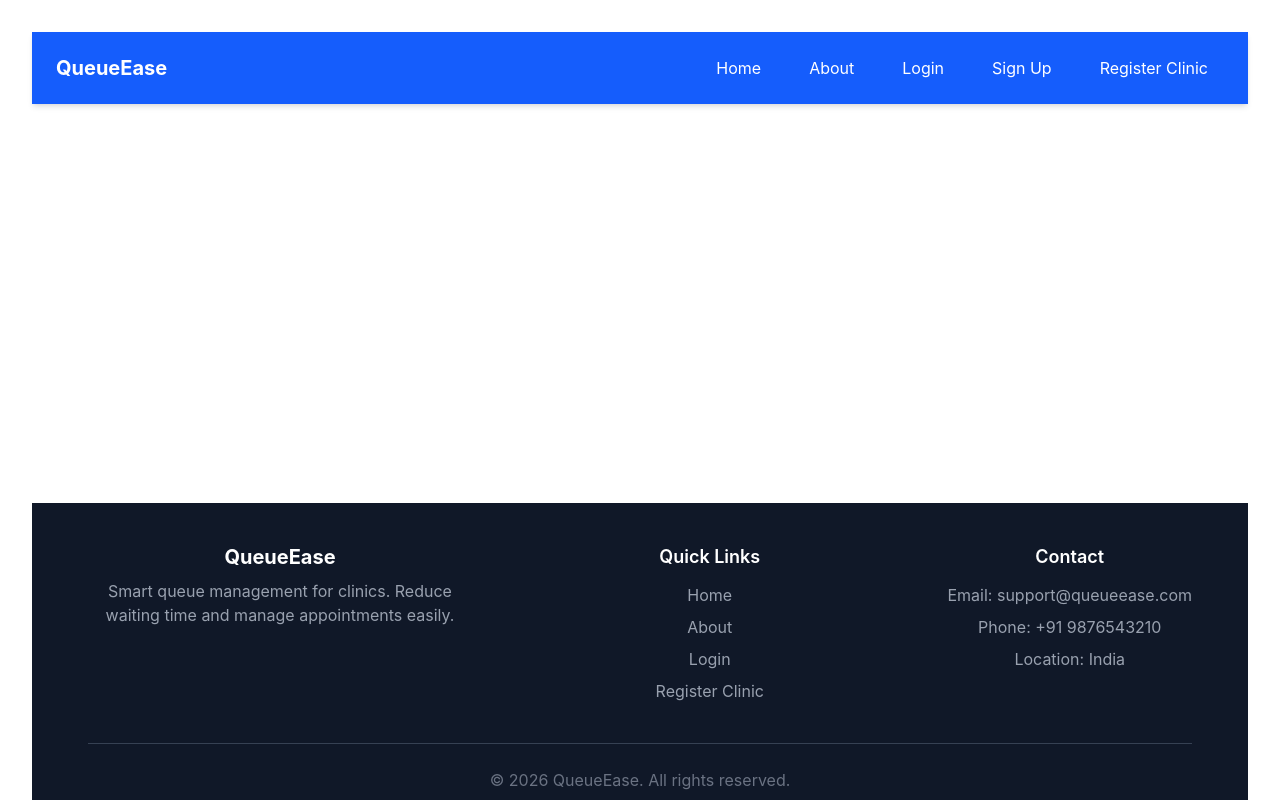
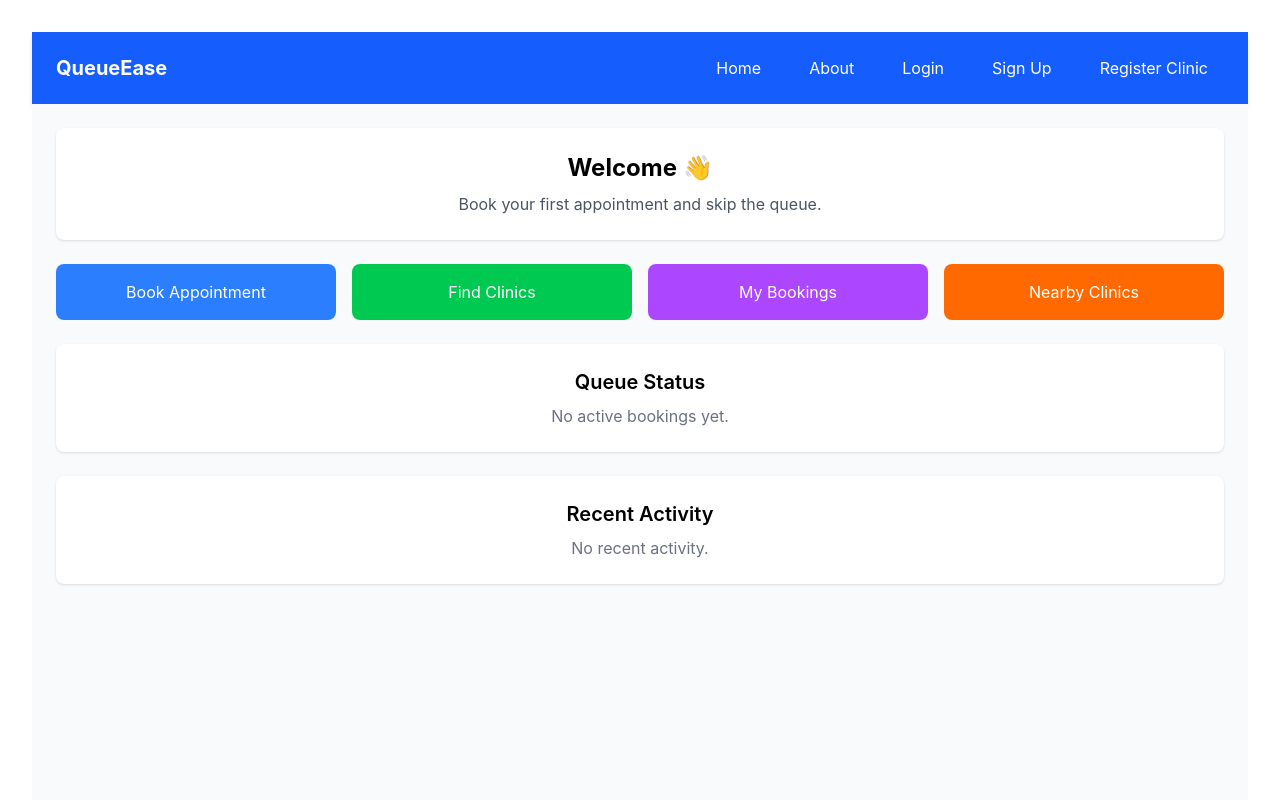
Before and after one commit to Amritraj04-creator/QueueEase, a React app: page /dashboard in a window 1280 px wide. Shown: the top 800 px of the page. Built offline with nearby package versions, Linux system fonts and the light colour scheme; the HTML template or start-up script is replaced by a standard one.

Commit message:
little change in signup and added dashboard

```diff
--- a/src/App.jsx
+++ b/src/App.jsx
@@ -9,6 +9,7 @@ import Signup from "./pages/Signup"
 import RegisterClinic from "./pages/RegisterClinic"
 import Footer from "./components/Footer"
 import ForgotPassword from "./pages/ForgotPassword"
+import Dashboard from "./pages/Dashboard";
 
 function App() {
   return (
@@ -21,6 +22,7 @@ function App() {
         <Route path="/about" element={<About />} />
         <Route path="/login" element={<Login />} />
         <Route path="/signup" element={<Signup />} />
+        <Route path="/dashboard" element={<Dashboard />} />
         <Route path="/register-clinic" element={<RegisterClinic />} />
         <Route path="/forgot-password" element={<ForgotPassword />} />
       </Routes>
--- a/src/components/Hero.jsx
+++ b/src/components/Hero.jsx
@@ -1,4 +1,5 @@
 import { Link } from "react-router-dom"
+import heroImage from "../assets/hero.png"
 
 function Hero() {
   return (
@@ -41,9 +42,11 @@ function Hero() {
 
           {/* Right Side Illustration */}
           <div className="flex justify-center">
-            <div className="w-80 h-80 bg-gray-200 rounded-lg flex items-center justify-center text-gray-500">
-              Illustration
-            </div>
+            <img
+               src={heroImage}
+               alt="QueueEase Illustration"
+               className="w-full "
+              />
           </div>
 
         </div>
--- /dev/null
+++ b/src/pages/Dashboard.jsx
@@ -0,0 +1,60 @@
+function Dashboard() {
+  return (
+    <div className="p-6 bg-gray-50 min-h-screen">
+
+      {/* Welcome */}
+      <div className="bg-white p-6 rounded-lg shadow">
+        <h1 className="text-2xl font-bold">
+          Welcome 👋
+        </h1>
+        <p className="text-gray-600 mt-2">
+          Book your first appointment and skip the queue.
+        </p>
+      </div>
+
+      {/* Quick Actions */}
+      <div className="grid grid-cols-2 md:grid-cols-4 gap-4 mt-6">
+
+        <button className="bg-blue-500 text-white p-4 rounded-lg">
+          Book Appointment
+        </button>
+
+        <button className="bg-green-500 text-white p-4 rounded-lg">
+          Find Clinics
+        </button>
+
+        <button className="bg-purple-500 text-white p-4 rounded-lg">
+          My Bookings
+        </button>
+
+        <button className="bg-orange-500 text-white p-4 rounded-lg">
+          Nearby Clinics
+        </button>
+
+      </div>
+
+      {/* Queue Status */}
+      <div className="bg-white p-6 rounded-lg shadow mt-6">
+        <h2 className="text-xl font-semibold">
+          Queue Status
+        </h2>
+        <p className="text-gray-500 mt-2">
+          No active bookings yet.
+        </p>
+      </div>
+
+      {/* Recent Activity */}
+      <div className="bg-white p-6 rounded-lg shadow mt-6">
+        <h2 className="text-xl font-semibold">
+          Recent Activity
+        </h2>
+        <p className="text-gray-500 mt-2">
+          No recent activity.
+        </p>
+      </div>
+
+    </div>
+  );
+}
+
+export default Dashboard;
--- a/src/pages/Signup.jsx
+++ b/src/pages/Signup.jsx
@@ -1,6 +1,62 @@
-import { Link } from "react-router-dom"
+import { useState } from "react";
+import { useNavigate, Link } from "react-router-dom";
 
 function Signup() {
+  const navigate = useNavigate();
+
+  const [form, setForm] = useState({
+    name: "",
+    email: "",
+    password: "",
+    confirmPassword: ""
+  });
+
+  const [error, setError] = useState("");
+
+  // Handle input change
+  const handleChange = (e) => {
+    setForm({
+      ...form,
+      [e.target.name]: e.target.value
+    });
+  };
+
+  // Email validation
+  const isValidEmail = (email) => {
+    return /\S+@\S+\.\S+/.test(email);
+  };
+
+  // Handle signup
+  const handleSignup = (e) => {
+    e.preventDefault();
+
+    const { name, email, password, confirmPassword } = form;
+
+    // Check empty fields
+    if (!name || !email || !password || !confirmPassword) {
+      setError("All fields are required");
+      return;
+    }
+
+    // Email format
+    if (!isValidEmail(email)) {
+      setError("Enter a valid email");
+      return;
+    }
+
+    // Password match
+    if (password !== confirmPassword) {
+      setError("Passwords do not match");
+      return;
+    }
+
+    // Clear error
+    setError("");
+
+    // Redirect to dashboard
+    navigate("/dashboard");
+  };
+
   return (
     <section className="bg-gray-50 min-h-screen flex items-center justify-center">
 
@@ -10,7 +66,13 @@ function Signup() {
           Create Your Account
         </h1>
 
-        <form className="space-y-4">
+        {error && (
+          <p className="text-red-500 text-center mb-4">
+            {error}
+          </p>
+        )}
+
+        <form onSubmit={handleSignup} className="space-y-4">
 
           <div>
             <label className="block text-gray-700 mb-1">
@@ -18,7 +80,10 @@ function Signup() {
             </label>
             <input
               type="text"
+              name="name"
               placeholder="Enter your name"
+              value={form.name}
+              onChange={handleChange}
               className="w-full border border-gray-300 rounded-md px-3 py-2 focus:ring-2 focus:ring-blue-500"
             />
           </div>
@@ -29,7 +94,10 @@ function Signup() {
             </label>
             <input
               type="email"
+              name="email"
               placeholder="Enter your email"
+              value={form.email}
+              onChange={handleChange}
               className="w-full border border-gray-300 rounded-md px-3 py-2 focus:ring-2 focus:ring-blue-500"
             />
           </div>
@@ -40,7 +108,10 @@ function Signup() {
             </label>
             <input
               type="password"
+              name="password"
               placeholder="Enter password"
+              value={form.password}
+              onChange={handleChange}
               className="w-full border border-gray-300 rounded-md px-3 py-2 focus:ring-2 focus:ring-blue-500"
             />
           </div>
@@ -51,7 +122,10 @@ function Signup() {
             </label>
             <input
               type="password"
+              name="confirmPassword"
               placeholder="Confirm password"
+              value={form.confirmPassword}
+              onChange={handleChange}
               className="w-full border border-gray-300 rounded-md px-3 py-2 focus:ring-2 focus:ring-blue-500"
             />
           </div>
@@ -75,7 +149,7 @@ function Signup() {
       </div>
 
     </section>
-  )
+  );
 }
 
-export default Signup
+export default Signup;
--- a/vite.config.js
+++ b/vite.config.js
@@ -5,5 +5,5 @@ import tailwindcss from '@tailwindcss/vite'
 // https://vite.dev/config/
 export default defineConfig({
   plugins: [react(), tailwindcss()],
-  base: '/QueueEase/',
+  base: "/",
 })
```
Also changed, not shown: src/assets/hero.png (added).
